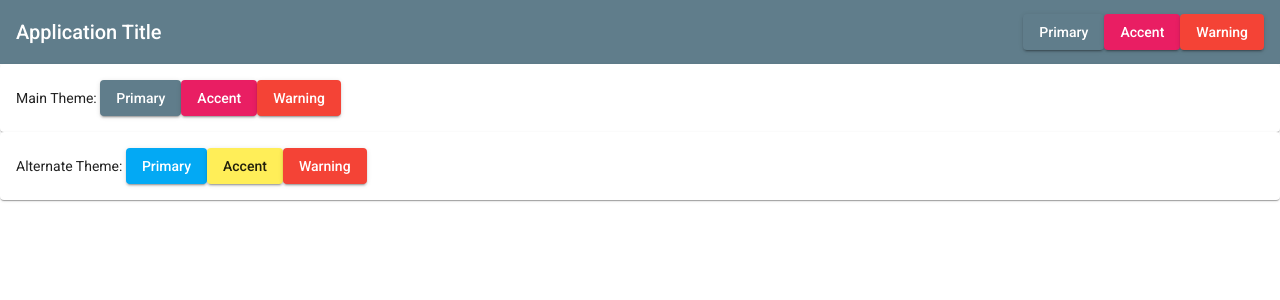
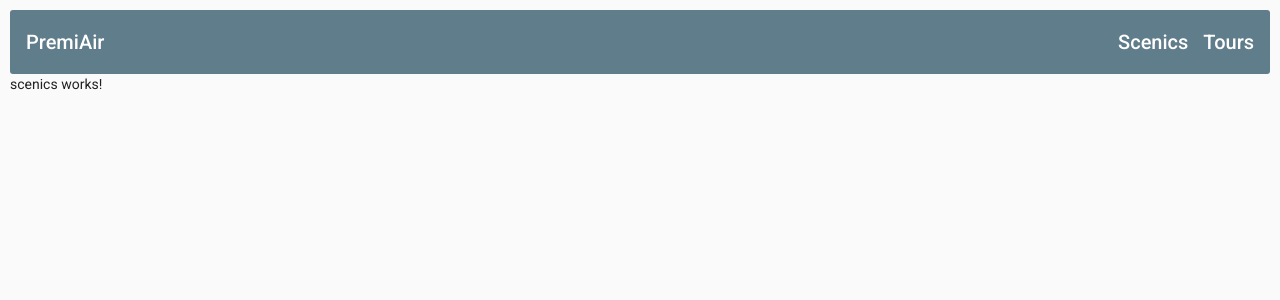
Before and after one commit to hoj-austin/PremiAir, an Angular app: page /home in a window 1280 px wide. Shown: the top 300 px of the page. Built offline with nearby package versions, Linux system fonts and the light colour scheme.

Commit message:
navigation bar

```diff
--- a/package.json
+++ b/package.json
@@ -16,6 +16,7 @@
     "@angular/common": "~9.1.9",
     "@angular/compiler": "~9.1.9",
     "@angular/core": "~9.1.9",
+    "@angular/flex-layout": "^9.0.0-beta.31",
     "@angular/forms": "~9.1.9",
     "@angular/material": "^9.2.4",
     "@angular/platform-browser": "~9.1.9",
--- a/src/app/app.component.html
+++ b/src/app/app.component.html
@@ -1,8 +1,14 @@
-  <main>
-    <router-outlet></router-outlet>
-  </main>
-
-
-<!-- <app-topbar></app-topbar>
-<app-scenics></app-scenics>
-<app-footer></app-footer> -->
+<mat-sidenav-container>
+    <mat-sidenav #sidenav role="navigation">
+        <app-sidenav-list (sidenavClose)="sidenav.close()"></app-sidenav-list>
+        <!-- <app-sidenav-list (sidenavToggle)="sidenav.toggle()"></app-sidenav-list> -->
+    </mat-sidenav>
+    <mat-sidenav-content>
+      <!--in here all the content must reside. We will add a navigation header as well-->
+      <main>
+        <app-topbar (sidenavToggle)="sidenav.toggle()"></app-topbar>
+        <!-- <router-outlet></router-outlet> -->
+        <app-scenics></app-scenics>
+      </main>
+    </mat-sidenav-content>
+  </mat-sidenav-container>
--- a/src/app/app.component.sass
+++ b/src/app/app.component.sass
@@ -0,0 +1,8 @@
+mat-sidenav-container, mat-sidenav-content, mat-sidenav
+    height: 100%
+
+mat-sidenav
+    width: 250px
+
+main
+    padding: 10px
--- /dev/null
+++ b/src/app/navigation/sidenav-list/sidenav-list.component.html
@@ -0,0 +1,11 @@
+<mat-nav-list>
+    <a mat-list-item routerLink="/home" (click)="onSidenavClose()">
+        <mat-icon>home</mat-icon> <span class="nav-caption">Home</span>
+    </a>
+    <a mat-list-item routerLink="/scenics" (click)="onSidenavClose()">
+        <mat-icon>camera_alt</mat-icon> <span class="nav-caption">Scenics</span>
+    </a>
+    <a mat-list-item routerLink="/tours" (click)="onSidenavClose()">
+        <mat-icon>local_bar</mat-icon><span class="nav-caption">Tours</span>
+    </a>
+  </mat-nav-list>
--- /dev/null
+++ b/src/app/navigation/sidenav-list/sidenav-list.component.sass
@@ -0,0 +1,10 @@
+a
+    text-decoration: none
+    color: white
+
+a:hover, a:active
+    color: lightgray
+
+.nav-caption
+    display: inline-block
+    padding-left: 6px
--- /dev/null
+++ b/src/app/navigation/sidenav-list/sidenav-list.component.ts
@@ -0,0 +1,20 @@
+import { Component, OnInit, Output, EventEmitter } from '@angular/core';
+
+@Component({
+  selector: 'app-sidenav-list',
+  templateUrl: './sidenav-list.component.html',
+  styleUrls: ['./sidenav-list.component.sass']
+})
+export class SidenavListComponent implements OnInit {
+  @Output() sidenavClose = new EventEmitter();
+
+  constructor() { }
+
+  ngOnInit() {
+  }
+
+  public onSidenavClose = () => {
+    this.sidenavClose.emit();
+  }
+
+}
--- a/src/app/topbar/topbar.component.html
+++ b/src/app/topbar/topbar.component.html
@@ -1,8 +1,32 @@
 <mat-toolbar color="primary">
+<div fxHide.gt-xs>
+  <button mat-icon-button (click)="onToggleSidenav()">
+      <mat-icon>menu</mat-icon>
+  </button>
+</div>
+<div>
+  <a routerLink="/home">PremiAir</a>
+</div>
+<span class="remaining-space"></span>
+<div fxFlex fxLayout fxLayoutAlign="end" fxHide.xs>
+  <ul fxLayout fxLayoutGap="15px" class="navigation-items">
+      <li>
+          <a routerLink="/scenics">Scenics</a>
+      </li>
+      <li>
+          <a routerLink="/tours">Tours</a>
+      </li>
+  </ul>
+</div>
+</mat-toolbar>
+
+
+<!-- <mat-toolbar color="primary">
   <span>Application Title</span>
-  <!-- This fills the remaining space of the current row -->
-  <span class="example-fill-remaining-space"></span>
+  This fills the remaining space of the current row *comment out
+  <span class="remaining-space"></span>
   <span>
+
   <button mat-raised-button color="primary">
     Primary
   </button>
@@ -13,31 +37,5 @@
     Warning
   </button>
 </span>
-  <!-- <span>Right Aligned Text</span> -->
-</mat-toolbar>
-
-<mat-card>
-    Main Theme:
-    <button mat-raised-button color="primary">
-      Primary
-    </button>
-    <button mat-raised-button color="accent">
-      Accent
-    </button>
-    <button mat-raised-button color="warn">
-      Warning
-    </button>
-  </mat-card>
-
-  <mat-card class="alternate-theme">
-    Alternate Theme:
-    <button mat-raised-button color="primary">
-      Primary
-    </button>
-    <button mat-raised-button color="accent">
-      Accent
-    </button>
-    <button mat-raised-button color="warn">
-      Warning
-    </button>
-  </mat-card>
+  <span>Right Aligned Text</span>
+</mat-toolbar> -->
--- a/src/app/topbar/topbar.component.sass
+++ b/src/app/topbar/topbar.component.sass
@@ -1,4 +1,18 @@
-.example-fill-remaining-space
-  /* This fills the remaining space, by using flexbox.
-     Every toolbar row uses a flexbox row layout. */
+.remaining-space
   flex: 1 1 auto
+
+a
+    text-decoration: none
+    color: white
+
+a:hover, a:active
+    color: lightgray
+
+
+.navigation-items
+    list-style-type: none
+    padding: 0
+    margin: 0
+
+mat-toolbar
+    border-radius: 3px
--- a/src/app/topbar/topbar.component.ts
+++ b/src/app/topbar/topbar.component.ts
@@ -1,4 +1,4 @@
-import { Component, OnInit } from '@angular/core';
+import { Component, OnInit, Output, EventEmitter } from '@angular/core';
 
 
 @Component({
@@ -7,11 +7,16 @@ import { Component, OnInit } from '@angular/core';
   styleUrls: ['./topbar.component.sass']
 })
 export class TopbarComponent implements OnInit {
-  title = 'topBar';
+  @Output() public sidenavToggle = new EventEmitter();
 
   constructor() { }
 
   ngOnInit(): void {
   }
 
+  public onToggleSidenav = () => {
+    this.sidenavToggle.emit();
+    console.log(this.sidenavToggle)
+  }
+
 }
--- a/src/styles.sass
+++ b/src/styles.sass
@@ -1 +1,6 @@
 /* You can add global styles to this file, and also import other style files */
+
+/* for sidenav to take a whole page */
+html, body
+    margin: 0
+    height: 100%
```
Also changed, not shown: src/app/app.module.ts (+10 -2 lines), src/app/routing/routing.module.ts (+6 -1 lines), 1 other file (tests, documents, lock files or other folders).
